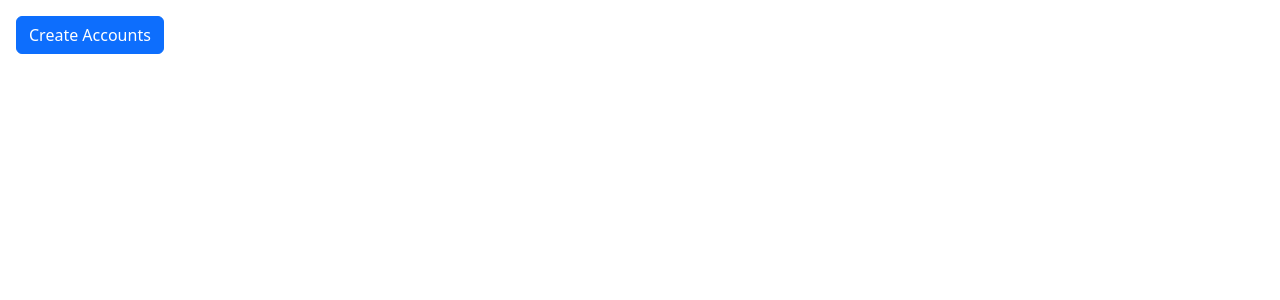
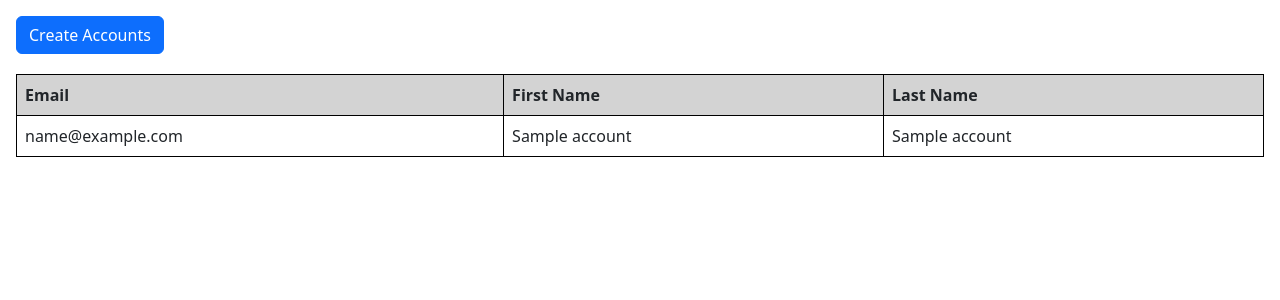
Before and after one commit to Hossai25/801-1-Sprint-Group, a Django app: template templates/accounts.html in a window 1280 px wide. Shown: the part 56-356 px from the top of the page. Run offline with Django 4.2, Linux system fonts and the light colour scheme; the template is opened without the code that fills it: most values are stand-ins (such as "Sample title", 1, 10 or a date in 2020); some libraries are stand-ins or nearby versions.

Commit message:
Shows database for accounts

```diff
--- a/classes/account.py
+++ b/classes/account.py
@@ -66,7 +66,7 @@ def get_account_by_id(user_id):
 
 def account_list():
     accounts = UserModel.objects.all()
-    account_objects = [Account(account_model) for account_model in accounts]
+    account_objects = [Account(user_model) for user_model in accounts]
     return account_objects
 
 
--- a/templates/accounts.html
+++ b/templates/accounts.html
@@ -8,4 +8,49 @@
 {% block content %}
     <!-- changes to this element require acceptance tests to be updated! -->
     <a class="btn btn-primary" href="{% url 'createAccount' %}">Create Accounts</a>
+
+<style>
+
+    .table-container {
+  padding-top: 20px;
+}
+
+table {
+  border-collapse: collapse;
+  width: 100%;
+}
+
+th, td {
+  border: 1px solid black;
+  padding: 8px;
+  text-align: left;
+}
+
+th {
+  background-color: lightgray;
+}
+
+
+</style>
+
+<div class="table-container">
+<table>
+  <thead>
+    <tr>
+      <th>Email</th>
+        <th>First Name</th>
+        <th>Last Name</th>
+    </tr>
+  </thead>
+  <tbody>
+    {% for account in accounts %}
+      <tr>
+          <td>{{ account.get_email }}</td>
+          <td>{{ account.get_first_name }}</td>
+          <td>{{ account.get_last_name }}</td>
+      </tr>
+    {% endfor %}
+  </tbody>
+</table>
+</div>
 {%  endblock %}
```
Also changed, not shown: TAScheduler/views.py (+5 -3 lines).
